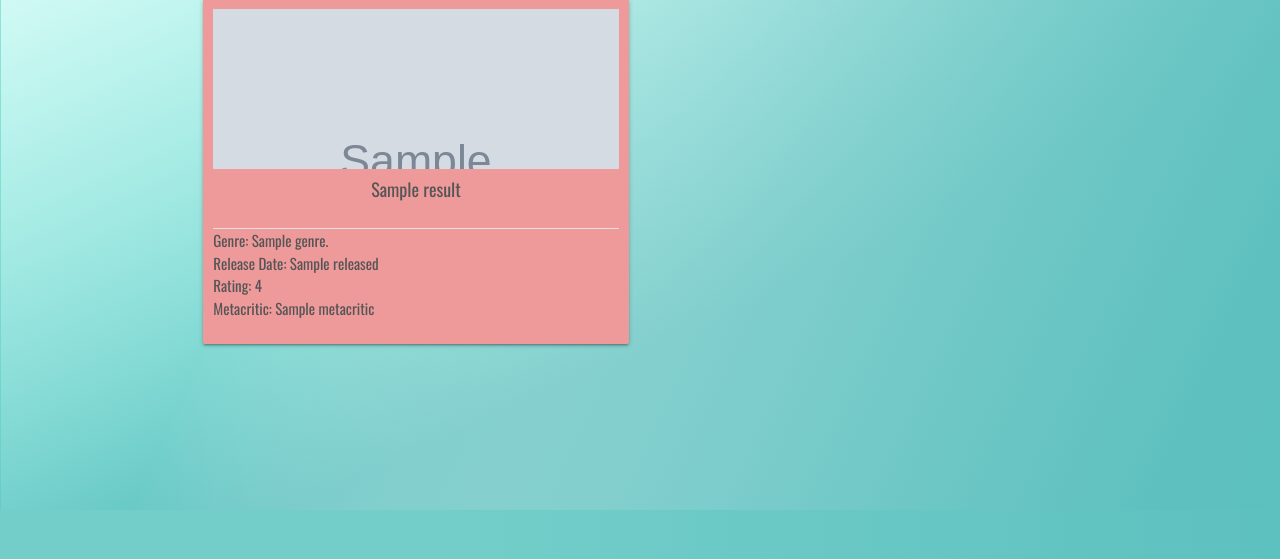
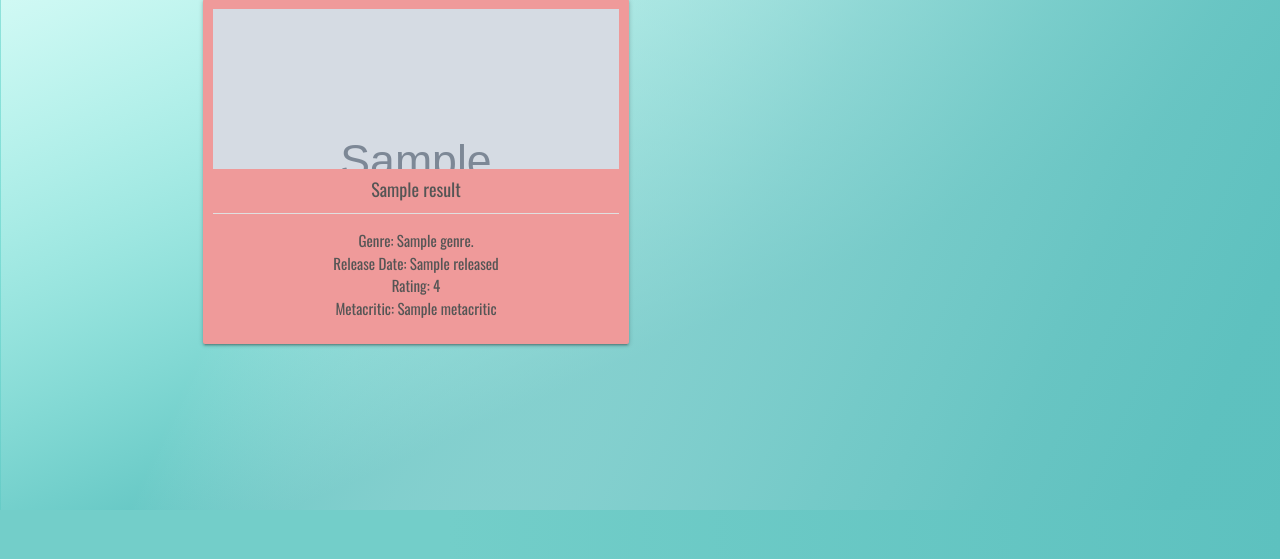
Before and after one commit to Thornathan/TwistsOfRate, a Django app: page /games/ in a window 1280 px wide. Shown: the part 210-769 px from the top of the page. Run offline with Django 3.2, Linux system fonts and the light colour scheme; tables that the repository leaves empty hold one stand-in row (values such as "Sample post"); grey boxes marked "Sample" are stand-in pictures; a database or web service that is not in the repository returns one stand-in record (values such as "Sample title"); data that the repository does not hold is empty.

Commit message:
update remove AWS for now

```diff
--- a/main_app/admin.py
+++ b/main_app/admin.py
@@ -1,5 +1,5 @@
 from django.contrib import admin
-from .models import Console, Game, Blog, BlogComment, GameComment#, Photo
+from .models import Console, Game, Blog, BlogComment, GameComment
 
 # Register your models here.
 admin.site.register(Console)
@@ -7,4 +7,3 @@ admin.site.register(Game)
 admin.site.register(Blog)
 admin.site.register(BlogComment)
 admin.site.register(GameComment)
-# admin.site.register(Photo)
--- a/main_app/static/css/style.css
+++ b/main_app/static/css/style.css
@@ -101,7 +101,6 @@ footer.page-footer {
 #babyFooterImg {
   width: 14px;
 }
-
 
 /* body content */
 h1 {
--- a/main_app/templates/consoles/detail.html
+++ b/main_app/templates/consoles/detail.html
@@ -1,5 +1,6 @@
 {% extends 'base.html' %}
 {% block content %}
+<h2>Console</h2>
 <div class="row">
     <div class="col s12 m12 l12 center">
         <div class="card #ef9a9a red lighten-3">
--- a/main_app/templates/games/detail.html
+++ b/main_app/templates/games/detail.html
@@ -116,8 +116,8 @@
             <div class="card-content">
                 <div class="section">
                     <h2>Publishers</h2>
+                    <div class="divider"></div>
                 </div>
-                <div class="divider"></div>
                 <div class="section">
                     {% for publisher in game.publishers %}
                     <h6>{{ publisher.name }}</h6>
--- a/main_app/templates/games/index.html
+++ b/main_app/templates/games/index.html
@@ -20,17 +20,17 @@
                         <div class="section">
                             <img src={{ game.background_image }} id="cardImgs">
                             <span class="card-title" id="cardTitle">{{ game.name }}</span>
+                            <div class="divider"></div>
                         </div>
-                        <div class="divider"></div>
                         <div class="section">
-                            <p>Genre:
+                            <p class="center">Genre:
                                 {% for genres in game.genres %}
                                 {{ genres.name }}.
                                 {% endfor %}
                             </p>
-                            <p>Release Date: {{ game.released }}</p>
-                            <p>Rating: {{game.rating}}</p>
-                            <p>Metacritic: {{game.metacritic}}
+                            <p class="center">Release Date: {{ game.released }}</p>
+                            <p class="center">Rating: {{game.rating}}</p>
+                            <p class="center">Metacritic: {{game.metacritic}}
                         </div>
                     </div>
                 </div>
--- a/main_app/templates/genres/detail.html
+++ b/main_app/templates/genres/detail.html
@@ -7,8 +7,8 @@
                 <img src={{ genre.image_background }} width="100%">
                 <div class="section">
                     <span class="card-title" id="cardTitle">{{ genre.name }}</span>
+                    <div class="divider"></div>
                 </div>
-                <div class="divider"></div>
                 <div class="section">
                     {{ genre.description|safe }}
                 </div>
--- a/main_app/urls.py
+++ b/main_app/urls.py
@@ -11,9 +11,6 @@ urlpatterns = [
     path('games/', views.games_index, name='games_index'),
     path('games/<int:game_id>/', views.game_detail, name='game_detail'),
     path('games/<int:game_id>/add_game_comment/', views.add_game_comment, name='add_game_comment'),
-    # new
-    # path('cats/<int:cat_id>/add_photo/', views.add_photo, name='add_photo'),
-    # ^^^^
     path('blogs/', views.blogs_index, name='blogs_index'),
     path('blogs/<int:blog_id>/',  views.blog_detail, name='blog_detail'),
     path('blogs/create/',  views.BlogCreate.as_view(), name='blogs_create'),
--- a/main_app/views.py
+++ b/main_app/views.py
@@ -10,9 +10,6 @@ from .forms import CommentForm, GCommentForm
 import uuid
 import boto3
 import requests
-
-S3_BASE_URL = 'https://s3-us-west-1.amazonaws.com/'
-BUCKET = 'catcollector-sei-8-ds'
 
 def home(request):
 
@@ -167,25 +164,3 @@ class BlogUpdate(UpdateView):
 class BlogDelete(DeleteView):
   model = Blog
   success_url = '/blogs/'
-
-# New
-# @login_required
-# def add_photo(request, cat_id):
-#     # photo-file will be the "name" attribute on the <input type="file">
-#     photo_file = request.FILES.get('photo-file', None)
-#     if photo_file:
-#         s3 = boto3.client('s3')
-#         # need a unique "key" for S3 / needs image file extension too
-#         key = uuid.uuid4().hex[:6] + \
-#             photo_file.name[photo_file.name.rfind('.'):]
-#         # just in case something goes wrong
-#         try:
-#             s3.upload_fileobj(photo_file, BUCKET, key)
-#             # build the full url string
-#             url = f"{S3_BASE_URL}{BUCKET}/{key}"
-#             # we can assign to cat_id or cat (if you have a cat object)
-#             photo = Photo(url=url, cat_id=cat_id)
-#             photo.save()
-#         except:
-#             print('An error occurred uploading file to S3')
-#     return redirect('detail', cat_id=cat_id)
```
Also changed, not shown: main_app/models.py (+0 -12 lines), main_app/templates/blogs/detail.html (+0 -15 lines), main_app/templates/consoles/index.html (+8 -3 lines), main_app/templates/home.html (+6 -8 lines), README.md.
